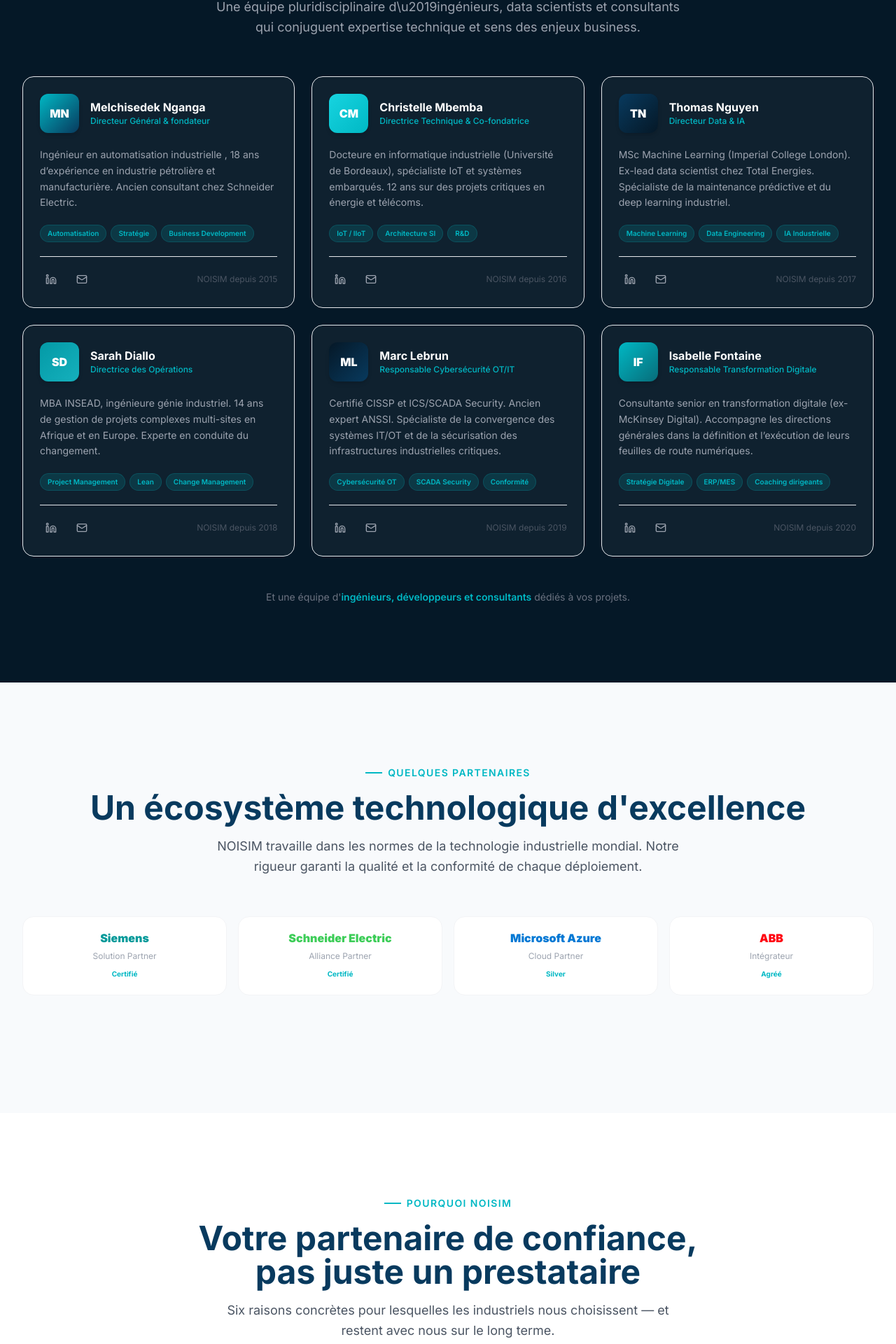
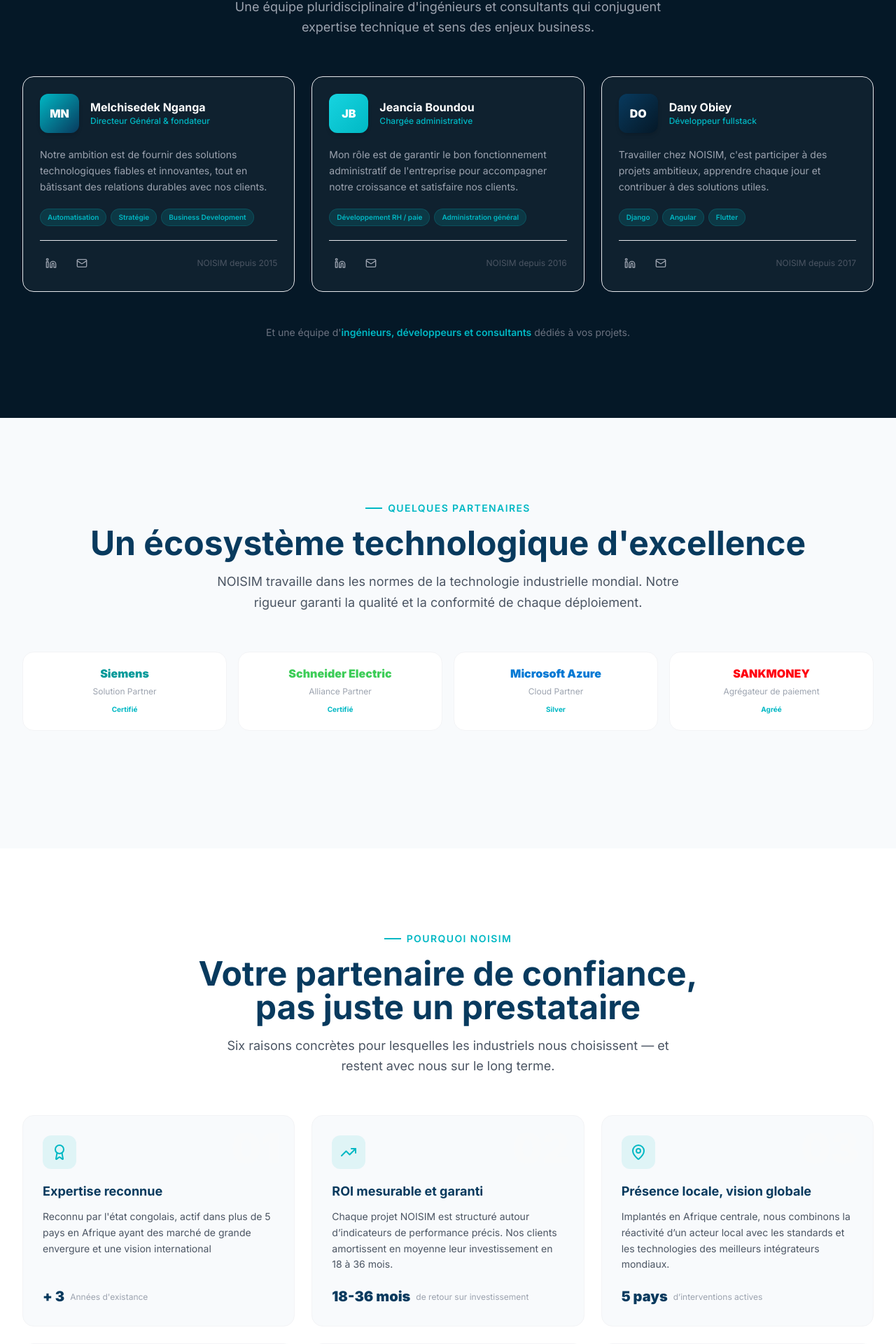
Before and after one commit to Tresor-Binks/noisim, a Next.js app: page /about in a window 1280 px wide. Shown: the part 4989-6909 px from the top of the page at 70% size. Built offline with nearby package versions, Linux system fonts and the light colour scheme.

Commit message:
ajustement about page v1

```diff
--- a/components/sections/about/AboutPartners.tsx
+++ b/components/sections/about/AboutPartners.tsx
@@ -6,7 +6,7 @@ const partners = [
   { name: 'Siemens', category: 'Solution Partner', level: 'Certifié', color: 'text-[#009999]' },
   { name: 'Schneider Electric', category: 'Alliance Partner', level: 'Certifié', color: 'text-[#3DCD58]' },
   { name: 'Microsoft Azure', category: 'Cloud Partner', level: 'Silver', color: 'text-[#0078D4]' },
-  { name: 'ABB', category: 'Intégrateur', level: 'Agréé', color: 'text-[#FF000F]' },
+  { name: 'SANKMONEY', category: 'Agrégateur de paiement', level: 'Agréé', color: 'text-[#FF000F]' },
 ]
 
 const certifications = [
--- a/components/sections/about/AboutTeam.tsx
+++ b/components/sections/about/AboutTeam.tsx
@@ -6,50 +6,26 @@ const team = [
   {
     name: 'Melchisedek Nganga',
     role: 'Directeur Général & fondateur',
-    bio: 'Ingénieur en automatisation industrielle , 18 ans d\u2019expérience en industrie pétrolière et manufacturière. Ancien consultant chez Schneider Electric.',
+    bio: 'Notre ambition est de fournir des solutions technologiques fiables et innovantes, tout en bâtissant des relations durables avec nos clients.',
     expertise: ['Automatisation', 'Stratégie', 'Business Development'],
     initials: 'MN',
     color: 'from-primary to-secondary',
   },
   {
-    name: 'Christelle Mbemba',
-    role: 'Directrice Technique & Co-fondatrice',
-    bio: 'Docteure en informatique industrielle (Université de Bordeaux), spécialiste IoT et systèmes embarqués. 12 ans sur des projets critiques en énergie et télécoms.',
-    expertise: ['IoT / IIoT', 'Architecture SI', 'R&D'],
-    initials: 'CM',
+    name: 'Jeancia Boundou',
+    role: 'Chargée administrative',
+    bio: 'Mon rôle est de garantir le bon fonctionnement administratif de l\'entreprise pour accompagner notre croissance et satisfaire nos clients.',
+    expertise: ['Développement RH / paie', 'Administration général'],
+    initials: 'JB',
     color: 'from-accent to-primary',
   },
   {
-    name: 'Thomas Nguyen',
-    role: 'Directeur Data & IA',
-    bio: 'MSc Machine Learning (Imperial College London). Ex-lead data scientist chez Total Energies. Spécialiste de la maintenance prédictive et du deep learning industriel.',
-    expertise: ['Machine Learning', 'Data Engineering', 'IA Industrielle'],
-    initials: 'TN',
+    name: 'Dany Obiey',
+    role: 'Développeur fullstack',
+    bio: 'Travailler chez NOISIM, c\'est participer à des projets ambitieux, apprendre chaque jour et contribuer à des solutions utiles.',
+    expertise: ['Django', 'Angular', 'Flutter'],
+    initials: 'DO',
     color: 'from-secondary to-dark',
-  },
-  {
-    name: 'Sarah Diallo',
-    role: 'Directrice des Opérations',
-    bio: 'MBA INSEAD, ingénieure génie industriel. 14 ans de gestion de projets complexes multi-sites en Afrique et en Europe. Experte en conduite du changement.',
-    expertise: ['Project Management', 'Lean', 'Change Management'],
-    initials: 'SD',
-    color: 'from-primary/80 to-accent/80',
-  },
-  {
-    name: 'Marc Lebrun',
-    role: 'Responsable Cybersécurité OT/IT',
-    bio: 'Certifié CISSP et ICS/SCADA Security. Ancien expert ANSSI. Spécialiste de la convergence des systèmes IT/OT et de la sécurisation des infrastructures industrielles critiques.',
-    expertise: ['Cybersécurité OT', 'SCADA Security', 'Conformité'],
-    initials: 'ML',
-    color: 'from-dark to-secondary',
-  },
-  {
-    name: 'Isabelle Fontaine',
-    role: 'Responsable Transformation Digitale',
-    bio: 'Consultante senior en transformation digitale (ex-McKinsey Digital). Accompagne les directions générales dans la définition et l\u2019exécution de leurs feuilles de route numériques.',
-    expertise: ['Stratégie Digitale', 'ERP/MES', 'Coaching dirigeants'],
-    initials: 'IF',
-    color: 'from-primary to-primary/50',
   },
 ]
 
@@ -64,7 +40,7 @@ export function AboutTeam() {
         <SectionHeader
           tag="Notre Équipe"
           title="Des experts dédiés à votre réussite"
-          description="Une équipe pluridisciplinaire d\u2019ingénieurs, data scientists et consultants qui conjuguent expertise technique et sens des enjeux business."
+          description="Une équipe pluridisciplinaire d'ingénieurs et consultants qui conjuguent expertise technique et sens des enjeux business."
           light
           className="mb-14"
         />
--- a/components/sections/about/AboutWhyUs.tsx
+++ b/components/sections/about/AboutWhyUs.tsx
@@ -5,11 +5,11 @@ import { AnimatedSection } from '@/components/shared/AnimatedSection'
 const reasons = [
   {
     icon: Award,
-    title: 'Expertise reconnue internationalement',
+    title: 'Expertise reconnue',
     description:
-      'Certifiés par les plus grandes marques mondiales (Siemens, Schneider, ABB), nos ingénieurs sont formés et accrédités pour déployer les solutions les plus complexes.',
-    stat: '8 certifications',
-    statLabel: 'partenaires internationaux',
+      'Reconnu par l\'état congolais, actif dans plus de 5 pays en Afrique ayant des marché de grande envergure et une vision international',
+    stat: '+ 3',
+    statLabel: 'Années d\'existance',
   },
   {
     icon: TrendingUp,
```
